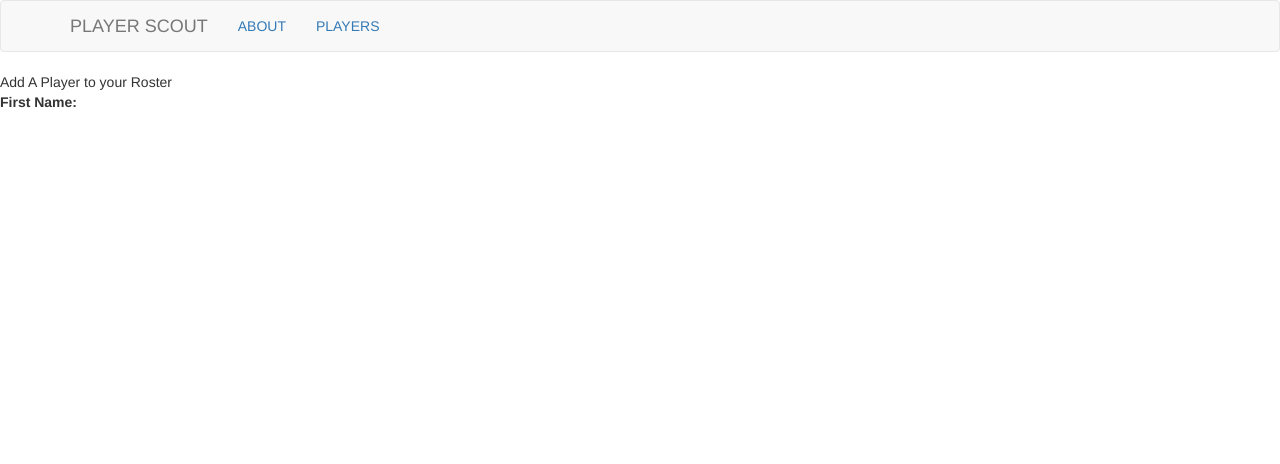
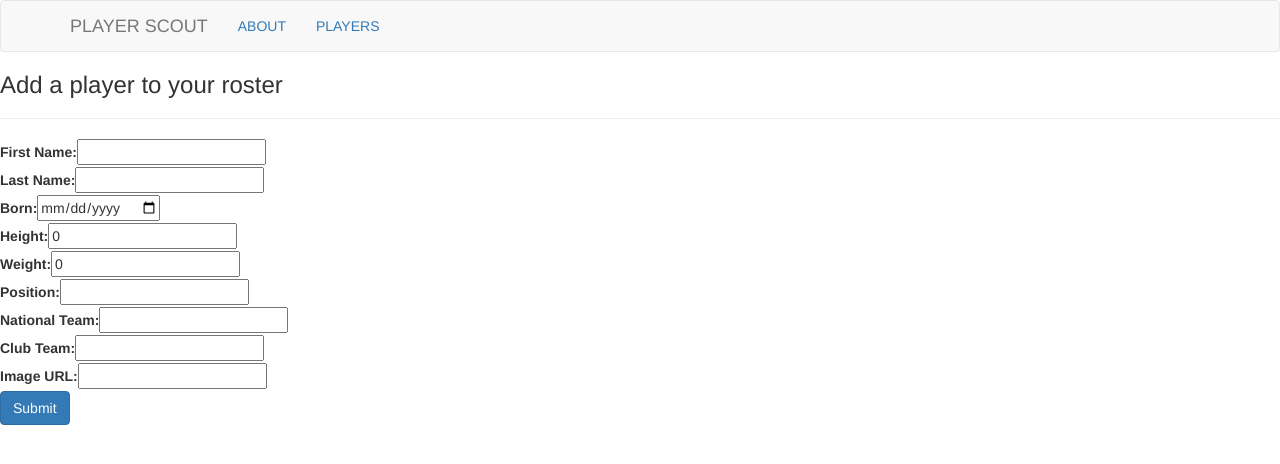
Before and after one commit to Booligan/player-scout-client, a React (Create React App) app: page /players/new in a window 1280 px wide. Shown: the top 464 px of the page. Built offline with nearby package versions, Linux system fonts and the light colour scheme.

Commit message:
successfully POST to API

```diff
--- /dev/null
+++ b/src/actions/playerForm.js
@@ -0,0 +1,12 @@
+export const updatePlayerFormData = playerFormData => {
+    return {
+      type: 'UPDATED_PLAYER',
+      playerFormData
+    }
+  }
+
+  export const resetPlayerForm = () => {
+    return {
+      type: 'RESET_PLAYER_FORM'
+    }
+  }
--- a/src/actions/players.js
+++ b/src/actions/players.js
@@ -1,3 +1,5 @@
+import { resetPlayerForm } from './playerForm';
+
 const API_URL = process.env.REACT_APP_API_URL;
 
 export const setPlayers = players => {
@@ -15,3 +17,40 @@ export const getPlayers = () => {
         .catch(error => console.log(error))
     }
 }
+
+export const addPlayer = player => {
+    return {
+      type:'CREATE_PLAYER',
+      player
+    }
+  }
+
+export const createPlayer = (player, routerHistory) => {
+    return dispatch => {
+      return fetch(`${API_URL}/players`, {
+        method: "POST",
+        headers: {
+          'Content-Type': 'application/json'
+        },
+        body: JSON.stringify({player: player})
+      })
+      .then(handleErrors)
+      .then(response => response.json())
+      .then(player => {
+        dispatch(addPlayer(player))
+        dispatch(resetPlayerForm())
+        routerHistory.replace(`/players/${player.id}`)
+      })
+      .catch(error => {
+        dispatch({type: 'ERROR'})
+        routerHistory.replace(`/players/new`)
+       })
+    }
+  }
+
+  function handleErrors(response){
+    if (!response.ok) {
+      throw Error(response.statusText);
+    }
+    return response;
+  }
--- /dev/null
+++ b/src/components/FormError.js
@@ -0,0 +1,10 @@
+import React from 'react';
+
+const FormError = () => {
+
+  return (
+    <p> All Fields are required </p>
+  )
+}
+
+export default FormError;
--- a/src/containers/PlayerForm.js
+++ b/src/containers/PlayerForm.js
@@ -1,19 +1,110 @@
 import React, { Component } from 'react';
+import { Button } from 'react-bootstrap';
 import { connect } from 'react-redux';
+import { updatePlayerFormData } from '../actions/playerForm';
+import { createPlayer } from '../actions/players';
+import FormError from '../components/FormError';
+
 
 class PlayerForm extends Component {
+
+    handleOnChange = event => {
+        const {name, value} = event.target;
+        const currentPlayerFormData = Object.assign({}, this.props.playerFormData, {
+          [name]: value
+        })
+        this.props.updatePlayerFormData(currentPlayerFormData)
+      }
+
+      handleOnSubmit = event => {
+        event.preventDefault();
+        const { createPlayer, playerFormData, history} = this.props;
+            createPlayer(playerFormData, history);
+      }
+
     render(){
+        const { first_name, last_name, born, height, weight, position, nat_team, club_team, img_url} = this.props.playerFormData;
         return(
             <div>
-                Add A Player to your Roster
+                <h3>Add a player to your roster</h3>
+                {this.props.errors === true ? <FormError />: null}
+                <hr />
                 <form onSubmit={this.handleOnSubmit}>
                     <div>
                         <label htmlFor="firstname">First Name:</label>
+                        <input type='text'
+                               onChange={this.handleOnChange}
+                               name='first_name'
+                               value={first_name} />
                     </div>
+                    <div>
+                        <label htmlFor="lastname">Last Name:</label>
+                        <input type='text'
+                               onChange={this.handleOnChange}
+                               name='last_name'
+                               value={last_name} />
+                    </div>
+                    <div>
+                        <label htmlFor="born">Born:</label>
+                        <input type='date'
+                               onChange={this.handleOnChange}
+                               name='born'
+                               value={born} />
+                    </div>
+                    <div>
+                        <label htmlFor="height">Height:</label>
+                        <input type='number'
+                               onChange={this.handleOnChange}
+                               name='height'
+                               value={height} />
+                    </div>
+                    <div>
+                        <label htmlFor="weight">Weight:</label>
+                        <input type='number'
+                               onChange={this.handleOnChange}
+                               name='weight'
+                               value={weight} />
+                    </div>
+                    <div>
+                        <label htmlFor="position">Position:</label>
+                        <input type='text'
+                               onChange={this.handleOnChange}
+                               name='position'
+                               value={position} />
+                    </div>
+                    <div>
+                        <label htmlFor="nat_team">National Team:</label>
+                        <input type='text'
+                               onChange={this.handleOnChange}
+                               name='nat_team'
+                               value={nat_team} />
+                    </div>
+                    <div>
+                        <label htmlFor="club_team">Club Team:</label>
+                        <input type='text'
+                               onChange={this.handleOnChange}
+                               name='club_team'
+                               value={club_team} />
+                    </div>
+                    <div>
+                        <label htmlFor="img_url">Image URL:</label>
+                        <input type='text'
+                               onChange={this.handleOnChange}
+                               name='img_url'
+                               value={img_url} />
+                    </div>
+                    <Button type="submit" bsStyle='primary'>Submit</Button>
                 </form>
             </div>
         )
     }
 }
 
-export default PlayerForm;
+const mapStateToProps = state => {
+    return{
+        playerFormData: state.playerFormData,
+        errors: state.errors
+    }
+}
+
+export default connect(mapStateToProps, {updatePlayerFormData, createPlayer})(PlayerForm)
--- /dev/null
+++ b/src/reducers/errors_reducer.js
@@ -0,0 +1,9 @@
+export default function errorsReducer(state = false, action) {
+    switch (action.type) {
+      case 'ERROR':
+        return true;
+
+        default:
+          return state
+    }
+  }
--- /dev/null
+++ b/src/reducers/playerFormData.js
@@ -0,0 +1,24 @@
+const initialState = {
+    first_name: '',
+    last_name: '',
+    born: null,
+    height: 0,
+    weight: 0,
+    position: '',
+    nat_team: '',
+    club_team: '',
+    img_url: ''
+  }
+
+  export default (state = initialState, action) => {
+    switch (action.type) {
+      case 'UPDATED_PLAYER':
+        return action.playerFormData
+
+      case 'RESET_PLAYER_FORM':
+        return initialState;
+
+        default:
+          return state;
+    }
+  }
--- a/src/store.js
+++ b/src/store.js
@@ -1,8 +1,10 @@
 import { createStore, applyMiddleware, combineReducers } from 'redux';
 import thunk from 'redux-thunk';
 import players from './reducers/players_reducer'
+import playerFormData from './reducers/playerFormData';
+import errors from './reducers/errors_reducer';
 
-const reducers = combineReducers({players})
+const reducers = combineReducers({players, playerFormData, errors})
 const middleware = [thunk];
 
 export default createStore(
```
